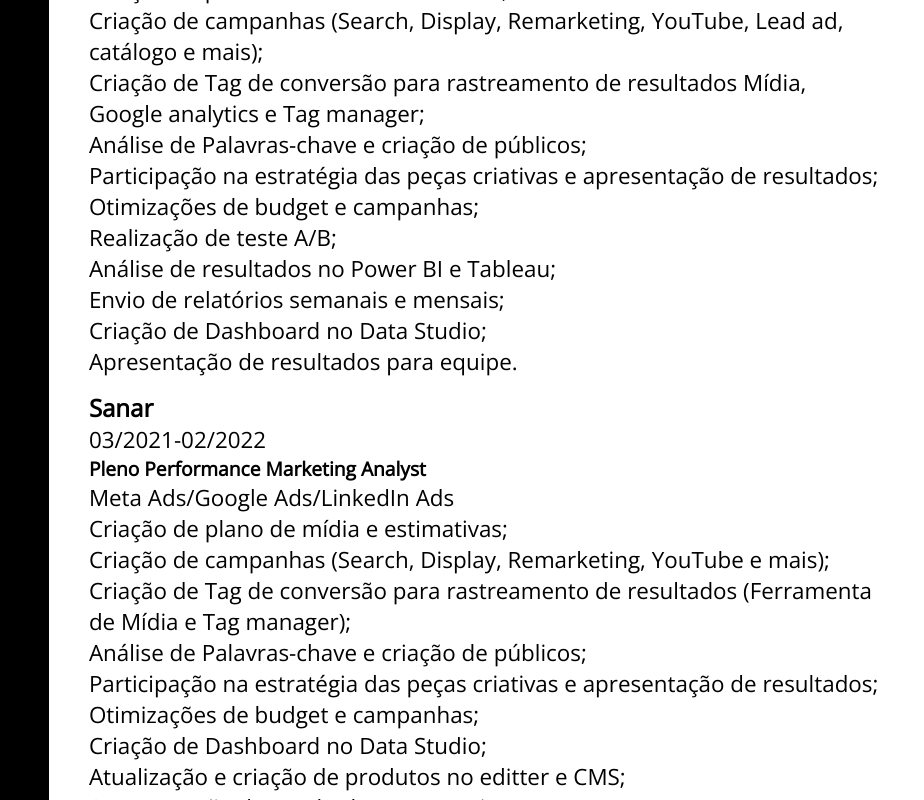
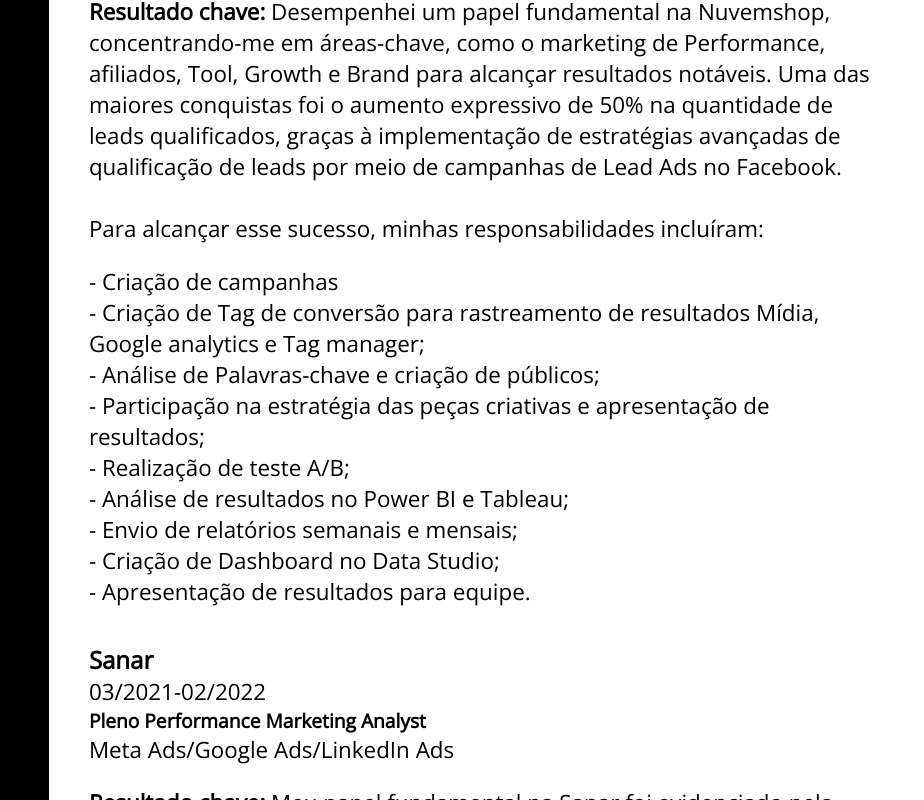
Before and after one commit to raquel-maia/my-cv, a plain HTML site: page index.html in a window 1280 px wide. Shown: the part 760-1560 px from the top of the page, 356-1280 px from the left. Drawn offline with nearby package versions, Linux system fonts and the light colour scheme.

Commit message:
update cv

```diff
--- a/index.html
+++ b/index.html
@@ -162,23 +162,25 @@
                 <p>02/2022-11/2022</p>
               </div>
               <h4>Senior Performance Marketing Analyst</h4>
-              <p> Meta Ads/Google Ads/LinkedIn Ads</p>
+              <p> Meta Ads/Google Ads/LinkedIn Ads</p> <br>
                 <ul>
                   <li>
-                    <p> Criação de plano de mídia e estimativas;</p>
-                    <p>Criação de campanhas (Search, Display, Remarketing,
-                      YouTube, Lead ad, catálogo e mais);</p>
-                    <p>Criação de Tag de conversão para rastreamento de resultados
+                    <p> <strong>Resultado chave:</strong> Desempenhei um papel fundamental na Nuvemshop, concentrando-me em áreas-chave, como o marketing de Performance,  afiliados, Tool, Growth e Brand para alcançar resultados notáveis.
+                      Uma das maiores conquistas foi o aumento expressivo de 50% na quantidade de leads qualificados, graças à implementação de estratégias avançadas de qualificação de leads por meio de campanhas de Lead Ads no Facebook.<br>
+                      <br> Para alcançar esse sucesso, minhas responsabilidades incluíram:</p>
+<br>
+                    <p>- Criação de campanhas</p>
+                    <p>- Criação de Tag de conversão para rastreamento de resultados
                       Mídia, Google analytics e Tag manager;</p>
-                    <p>Análise de Palavras-chave e criação
+                    <p>- Análise de Palavras-chave e criação
                       de públicos;</p>
-                    <p>Participação na estratégia das peças criativas e apresentação de resultados;</p>
-                    <p>Otimizações de budget e campanhas;</p>
-                    <p>Realização de teste A/B;</p>
-                    <p>Análise de resultados no Power BI e Tableau;</p>
-                    <p>Envio de relatórios semanais e mensais;</p>
-                    <p>Criação de Dashboard no Data Studio;</p>
-                    <p> Apresentação de resultados para equipe.</p>
+                    <p>- Participação na estratégia das peças criativas e apresentação de resultados;</p>
+                    <p>- Realização de teste A/B;</p>
+                    <p>- Análise de resultados no Power BI e Tableau;</p>
+                    <p>- Envio de relatórios semanais e mensais;</p>
+                    <p>- Criação de Dashboard no Data Studio;</p>
+                    <p> - Apresentação de resultados para equipe.</p>
+                    <br>
                     </li>
                 </ul>
             </div>
@@ -195,27 +197,30 @@
               Meta Ads/Google Ads/LinkedIn Ads
               <ul>
                 <li>
-                  <p>Criação de plano de mídia e estimativas;</p>
-                  <p>Criação de campanhas (Search, Display, Remarketing,
+                  <br>
+                  <p>
+                    <strong>Resultado chave:</strong>  Meu papel fundamental na Sanar foi evidenciado pela campanha "A Maior Revisão da Galáxia", na qual obtive um aumento de 50% nas vendas e 40% nos leads. <br> Colaborei ativamente com a equipe de mídia paga na estratégia omnichannel de branding, fortalecendo o engajamento com jovens médicos em início de especialização e desempenhando um papel essencial no crescimento da empresa.</p><br>
+                    <br><p>Minhas contribuições abrangeram:</p><br>
+                  <p>- Criação de campanhas (Search, Display, Remarketing,
                     YouTube e mais);</p>
-                  <p>Criação de Tag de conversão para rastreamento de resultados
+                  <p>- Criação de Tag de conversão para rastreamento de resultados
                     (Ferramenta de Mídia e Tag manager);</p>
 
-                  <p>Análise de Palavras-chave e criação
+                  <p>- Análise de Palavras-chave e criação
                     de públicos;</p>
 
 
-                  <p>Participação na estratégia das peças criativas e apresentação de resultados;</p>
+                  <p>- Participação na estratégia das peças criativas e apresentação de resultados;</p>
 
 
-                  <p>Otimizações de budget e campanhas;</p>
+                  <p>- Otimizações de budget e campanhas;</p>
 
 
-                  <p>Criação de Dashboard no Data Studio;</p>
+                  <p>- Criação de Dashboard no Data Studio;</p>
 
-                  <p>Atualização e criação de produtos no editter e CMS;</p>
+                  <p>- Atualização e criação de produtos no editter e CMS;</p>
 
-                  <p> Apresentação de resultados para equipe.</p>
+                  <p>- Apresentação de resultados para equipe.</p>
 
 
                 </li>
@@ -231,9 +236,13 @@
                 <p>03/2020-03/2021</p>
               </div>
               <h4>Pleno Performance Marketing Analyst</h4>
+              <p> Meta Ads/Google Ads/LinkedIn Ads <br></p>
               <p>
-                Meta Ads/Google Ads/LinkedIn Ads
-                <ul>
+                <br>
+                <strong>Resultado chave:</strong> Na Vindi, em colaboração com as equipes de SEO, design, e produto, contribuí significativamente para impulsionar os resultados de leads B2B. Implementei novas estruturas de campanhas, concebi estratégias criativas eficazes e assegurei investimentos mínimos com retornos elevados. Além disso, mantive uma comunicação constante e feedbacks com a equipe comercial, visando aprimorar a qualidade dos leads.
+              </p>  <br>
+              <p>Minhas contribuições abrangeram:</p><br>
+
                     <p>Criação de plano de mídia e estimativas;</p>
                     <p>Criação de campanhas (Search, Display, Remarketing,
                       YouTube, Lead ad, catálogo e mais);</p>
@@ -267,11 +276,6 @@
             O objetivo era criar o aplicativo web de uma trivia utilizando JavaScript, HTML e CSS.. Confira<a href="https://trivia.raquelmaia1.repl.co/" target="_blank"
             >aqui</a>
             <br>
-            <h3>CardValidator</h3>
-          <p>Este projeto foi desenvolvido como parte do Bootcamp de Desenvolvimento Web da Laboratoria. O objetivo era criar um validador de cartão de crédito utilizando JavaScript, HTML e CSS.. Confira <a href="https://raquel-maia.github.io/SAP010-card-validation/" target="_blank"
-            >aqui</a> e o código fonte <a href="https://github.com/raquel-maia/SAP010-card-validation" target="_blank"
-            >aqui</a>.</p>
-            <br>
           <h3>My Links</h3>
           <p>Site para centralizar os links mais importantes em um só lugar. Desenvolvido com HTML e CSS no curso StepOne. Confira<a href="https://raquel-maia.github.io/my-links/" target="_blank"
             >aqui</a> e o código fonte <a href="https://github.com/raquel-maia/my-links.git" target="_blank"
@@ -283,7 +287,7 @@
               >aqui</a>.
             </p>
         </section>
-        <footer>Última atualização: 10/07/2023 </footer>
+        <footer>Última atualização: 01/09/2023 </footer>
       </div>
     </div>
   </body>
```
Also changed, not shown: README.md, cv.png (deleted).
